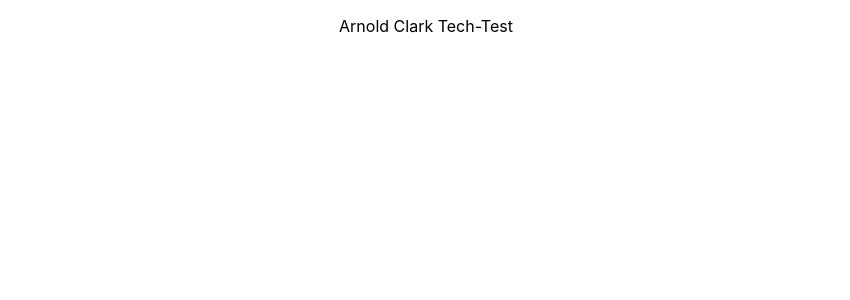
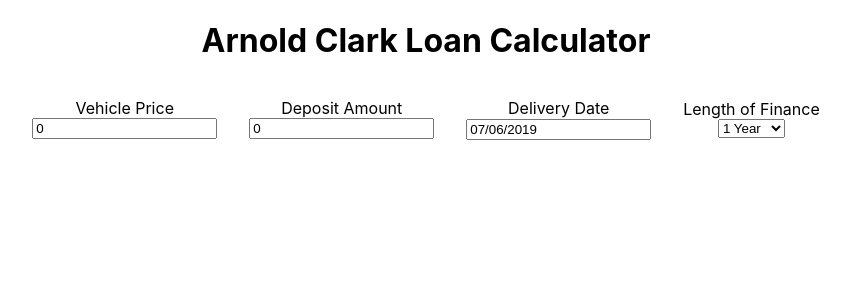
Before and after one commit to grford15/carLoanSystem, a React (Create React App) app: page / in a window 1280 px wide. Shown: the top 300 px of the page, without its empty margins (214-1064 px from the left). Built offline with nearby package versions, Linux system fonts and the light colour scheme.

Commit message:
add form to input data

```diff
--- a/src/App.css
+++ b/src/App.css
@@ -1,3 +1,17 @@
 .App {
-  text-align: center;
+  display: flex;
+  flex-direction: column;
+  align-items: center;
 }
+
+.form {
+  display: flex;
+}
+
+.form-element {
+  margin: 1em;
+  display: flex;
+  flex-direction: column;
+  align-items: center;
+  justify-content: center;
+}
--- a/src/App.jsx
+++ b/src/App.jsx
@@ -1,15 +1,95 @@
-/* eslint-disable react/jsx-one-expression-per-line */
-import React from "react";
+import React, { Component } from "react";
+import DatePicker from "react-datepicker";
+import "react-datepicker/dist/react-datepicker.css";
 import "./App.css";
 
-function App() {
+class App extends Component {
+  constructor(props) {
+    super(props);
+    this.state = {
+      vehiclePrice: 0,
+      deposit: 0,
+      deliveryDate: Date.now(),
+      financeOption: 1
+    };
+
+    this.handleVehicleChange = this.handleVehicleChange.bind(this);
+    this.handleDepositChange = this.handleDepositChange.bind(this);
+    this.handleDateChange = this.handleDateChange.bind(this);
+    this.handleFinanceChange = this.handleFinanceChange.bind(this);
+  }
+
+  handleVehicleChange(e) {
+    this.setState({
+      vehiclePrice: parseInt(e.target.value)
+    });
+  }
+
+  handleDepositChange(e) {
+    this.setState({
+      deposit: parseInt(e.target.value)
+    });
+  }
+
+  handleDateChange(date) {
+    this.setState({
+      deliveryDate: date
+    });
+  }
+
+  handleFinanceChange(e) {
+    this.setState({
+      financeOption: parseInt(e.target.value)
+    });
+  }
+
+  render() {
+    const { vehiclePrice, deposit, deliveryDate, financeOption } = this.state;
+
     return (
       <div className="App">
         <header>
-        <p>Arnold Clark Tech-Test</p>
+          <h1>Arnold Clark Loan Calculator</h1>
         </header>
+
+        <form className="form">
+          <div className="form-element">
+            <label>Vehicle Price</label>
+            <input
+              type="text"
+              pattern="[0-9]*"
+              value={vehiclePrice}
+              onChange={this.handleVehicleChange}
+            />
+          </div>
+          <div className="form-element">
+            <label>Deposit Amount</label>
+            <input
+              type="text"
+              pattern="[0-9]*"
+              value={deposit}
+              onChange={this.handleDepositChange}
+            />
+          </div>
+          <div className="form-element">
+            <label>Delivery Date</label>
+            <DatePicker
+              selected={deliveryDate}
+              onChange={this.handleDateChange}
+              todayButton={"Today"}
+            />
+          </div>
+          <div className="form-element">
+            <label>Length of Finance</label>
+            <select value={financeOption} onChange={this.handleFinanceChange}>
+              <option value="1">1 Year</option>
+              <option value="2">2 Years</option>
+              <option value="3">3 Years</option>
+            </select>
+          </div>
+        </form>
       </div>
     );
   }
-
+}
 export default App;
```
Also changed, not shown: package.json (+2 -7 lines), 1 other file (tests, documents, lock files or other folders). Lines whose indentation alone changed are shown as unchanged.
